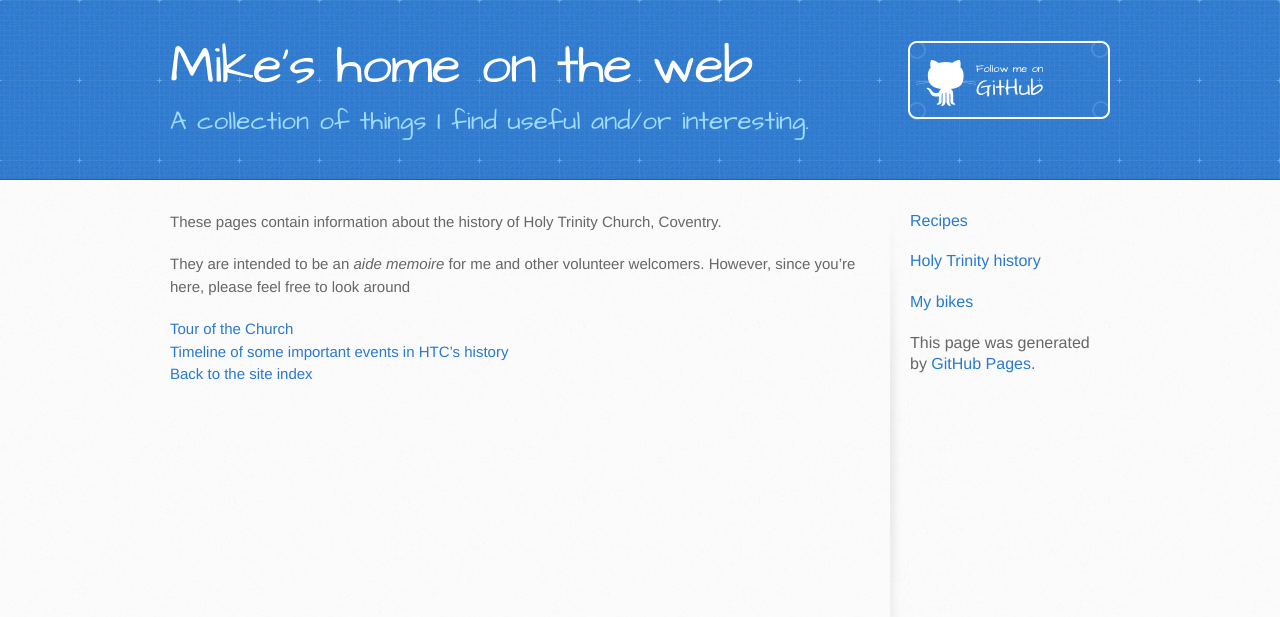
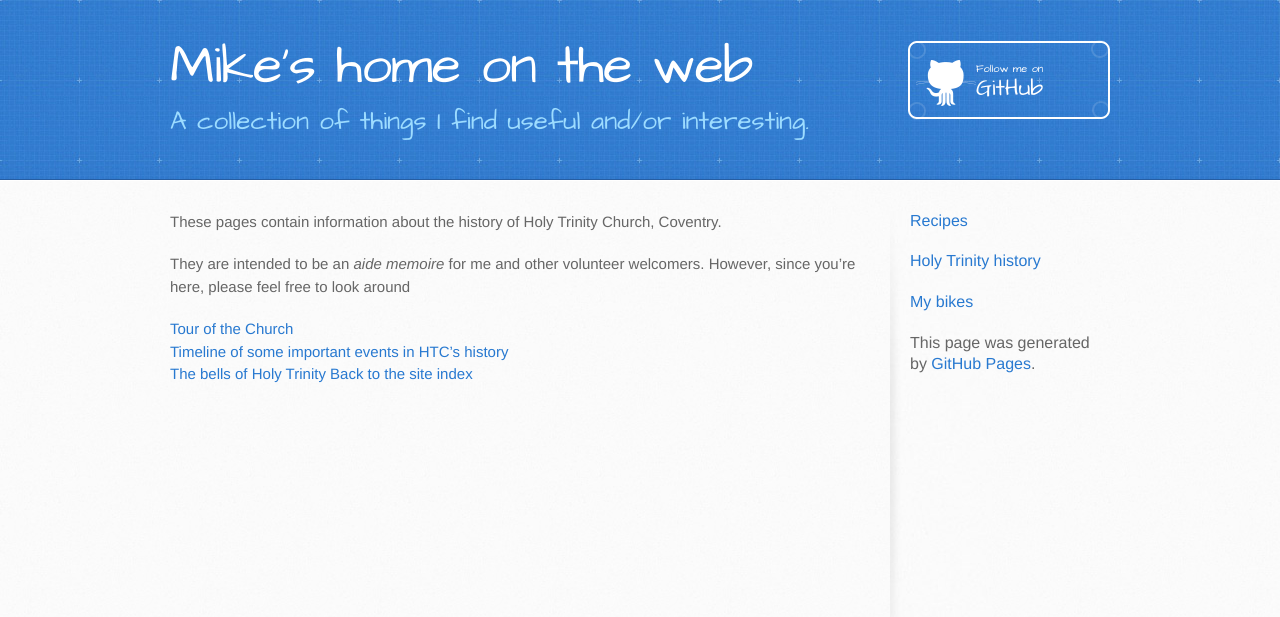
Before and after one commit to emseedee/emseedee.github.io, a Jekyll site: the page built from htc/index.md, in a window 1280 px wide. Shown: the top 617 px of the page. Built offline with Jekyll 4.4.1, drawn with Linux system fonts in a browser that asks for light colours.

Commit message:
Update index.md
Add link to bells

```diff
--- a/htc/index.md
+++ b/htc/index.md
@@ -10,4 +10,5 @@ However, since you're here, please feel free to look around
 
 [Tour of the Church](/htc/history.html)<br>
 [Timeline of some important events in HTC's history](/htc/timeline.html)<br>
+[The bells of Holy Trinity](/htc/bells.html)
 [Back to the site index](/index.html)
```
